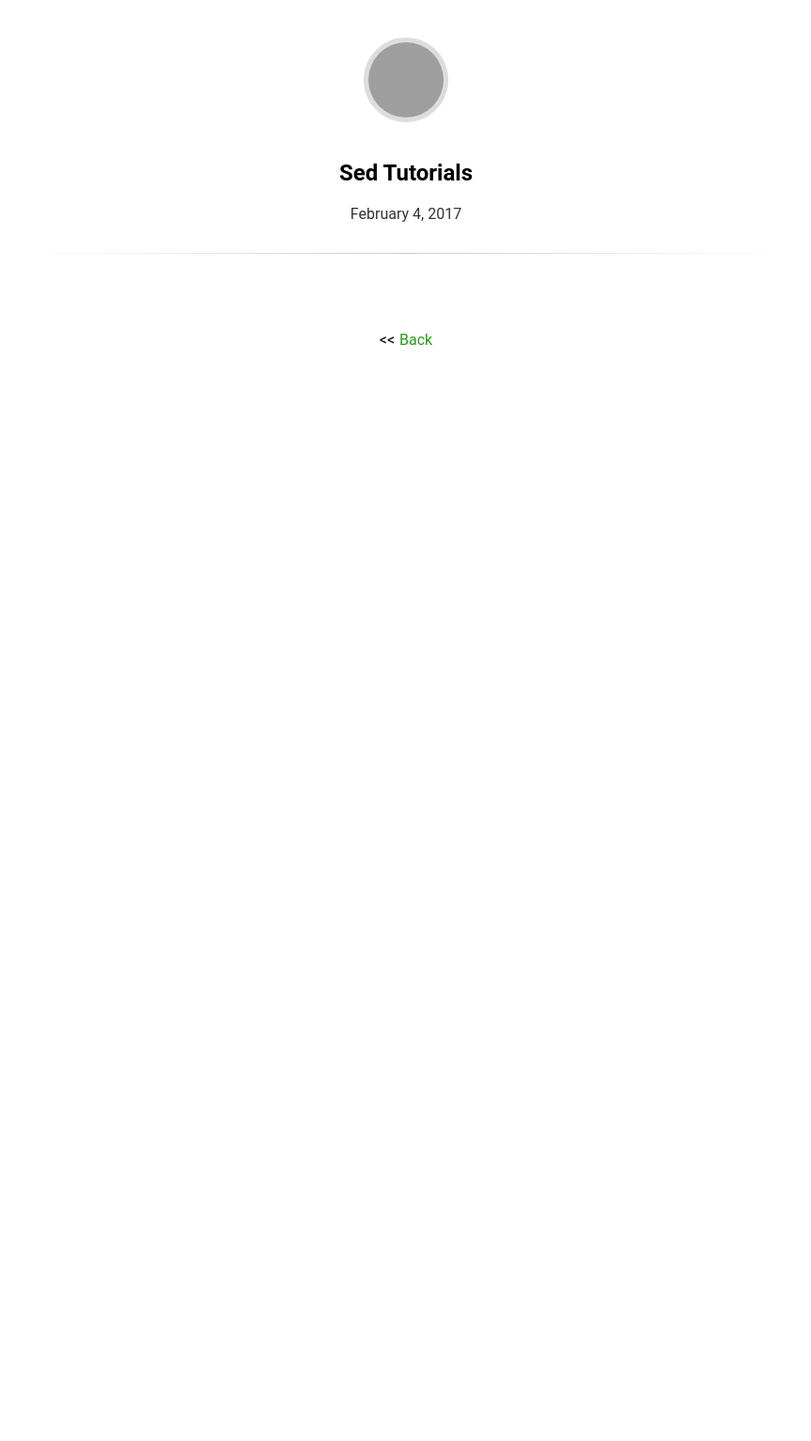
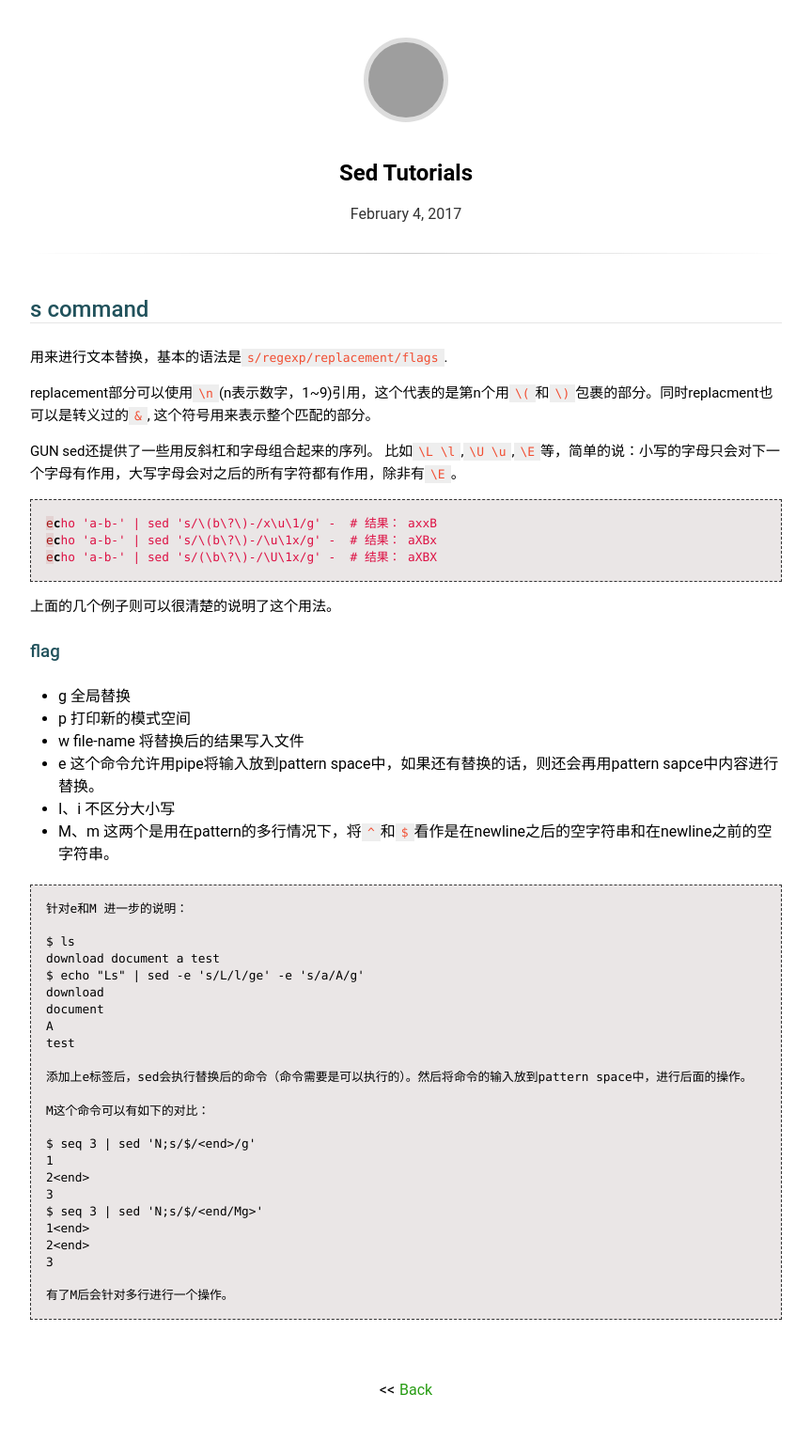
Before and after one commit to JesseEisen/DailyKeep, a Jekyll site: the page built from _posts/2017-02-04-sed-tutorial.md, in a window 1280 px wide. Shown: the whole page at 94% size, without its empty margins (208-1071 px from the left). Built offline with Jekyll 4.4.1, drawn with Linux system fonts in a browser that asks for light colours; some web fonts are replaced; before the commit the page ends 900 px from its top, so only the background shows below that; grey boxes are pictures that could not be loaded.

Commit message:
sed tutorial

````diff
--- a/_posts/2017-02-04-sed-tutorial.md
+++ b/_posts/2017-02-04-sed-tutorial.md
@@ -2,3 +2,52 @@
 title: Sed Tutorials
 updated: 2017-02-04  18:00
 ---
+
+## s command
+用来进行文本替换，基本的语法是`s/regexp/replacement/flags`.
+
+replacement部分可以使用`\n`(n表示数字，1~9)引用，这个代表的是第n个用`\(`和`\)`包裹的部分。同时replacment也可以是转义过的`&`, 这个符号用来表示整个匹配的部分。
+
+GUN sed还提供了一些用反斜杠和字母组合起来的序列。 比如`\L \l`,`\U \u`,`\E`等，简单的说：小写的字母只会对下一个字母有作用，大写字母会对之后的所有字符都有作用，除非有`\E`。
+
+```sed
+echo 'a-b-' | sed 's/\(b\?\)-/x\u\1/g' -  # 结果： axxB
+echo 'a-b-' | sed 's/\(b\?\)-/\u\1x/g' -  # 结果： aXBx
+echo 'a-b-' | sed 's/(\b\?\)-/\U\1x/g' -  # 结果： aXBX
+```
+上面的几个例子则可以很清楚的说明了这个用法。
+
+### flag
++ g  全局替换
++ p  打印新的模式空间
++ w  file-name  将替换后的结果写入文件
++ e  这个命令允许用pipe将输入放到pattern space中，如果还有替换的话，则还会再用pattern sapce中内容进行替换。
++ I、i  不区分大小写
++ M、m 这两个是用在pattern的多行情况下，将`^`和`$`看作是在newline之后的空字符串和在newline之前的空字符串。
+
+```
+针对e和M 进一步的说明：
+
+$ ls
+download document a test
+$ echo "Ls" | sed -e 's/L/l/ge' -e 's/a/A/g'
+download
+document
+A
+test
+
+添加上e标签后，sed会执行替换后的命令（命令需要是可以执行的）。然后将命令的输入放到pattern space中，进行后面的操作。
+
+M这个命令可以有如下的对比：
+
+$ seq 3 | sed 'N;s/$/<end>/g'
+1
+2<end>
+3
+$ seq 3 | sed 'N;s/$/<end/Mg>'
+1<end>
+2<end>
+3
+
+有了M后会针对多行进行一个操作。
+```
````
